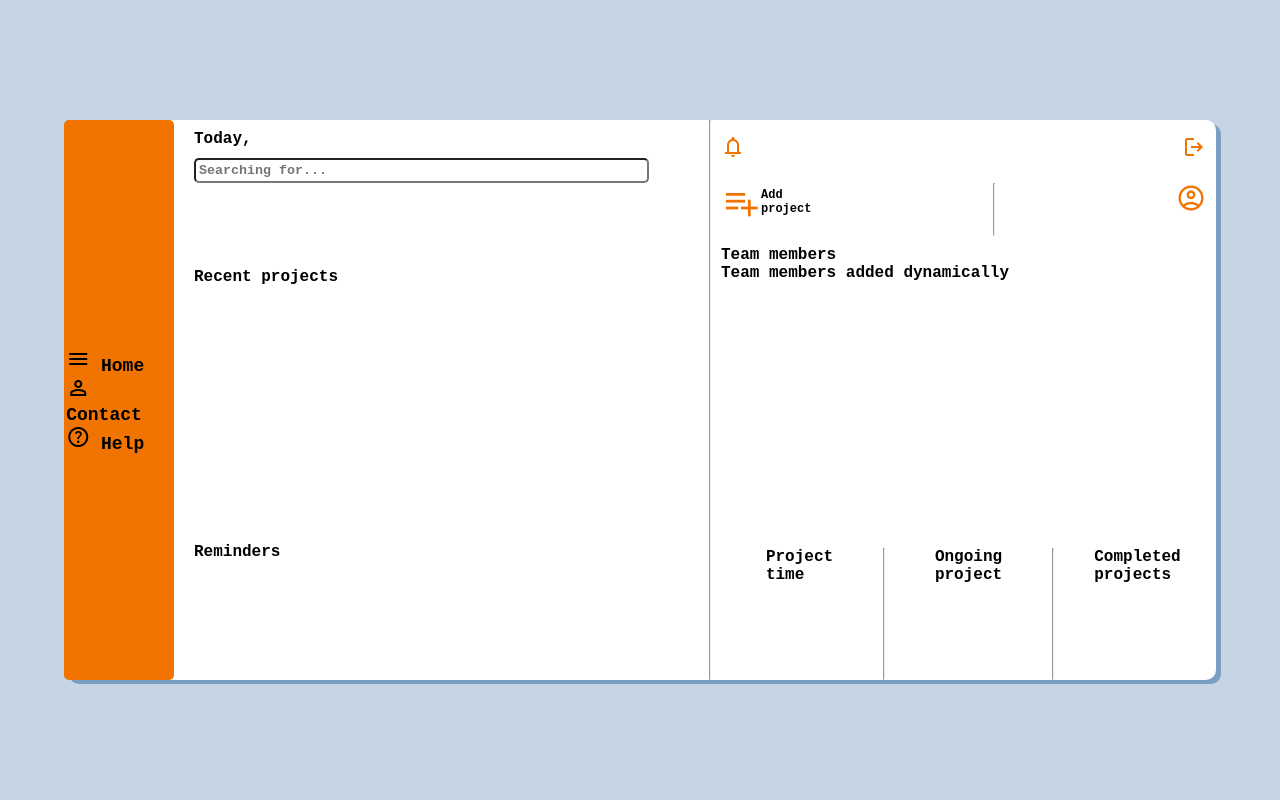
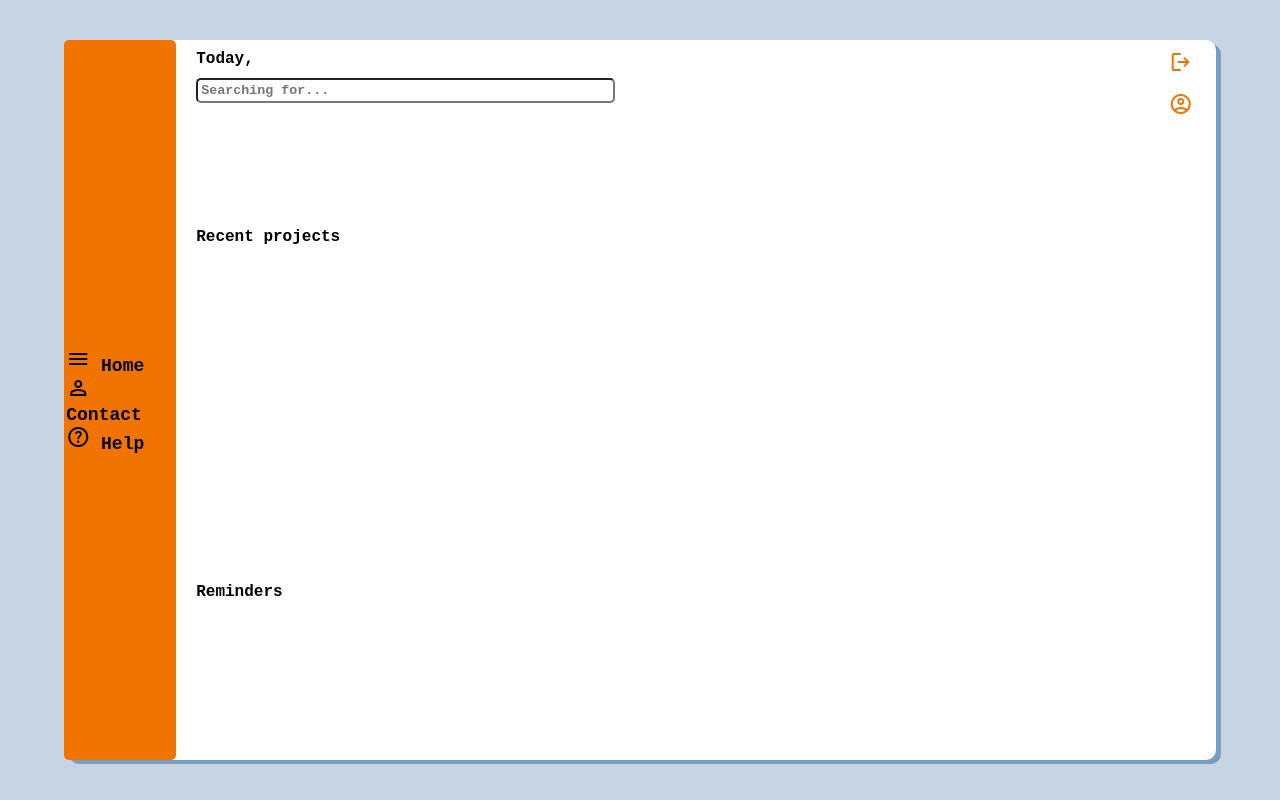
Before and after one commit to Dev0071/bobcodes, a plain HTML site: page Frontend/index.html in a window 1280 px wide. Drawn offline with nearby package versions, Linux system fonts and the light colour scheme.

Commit message:
User & Admin Dynamic

```diff
--- a/Frontend/index.html
+++ b/Frontend/index.html
@@ -24,9 +24,15 @@
             </ul>
         </nav>
         <section class="user">
-            <div class="user-nav">
-                <p>Today,<span id="date-time"></span></p>
-                <input type="text" placeholder="Searching for..." style="width: 90%; border-radius: 5px; padding: 3px; margin-top: 10px;">
+            <div class="user-nav" >
+                <div class="today" style="width: 45%; justify-content: flex-start;">
+                    <p>Today,<span id="date-time"></span></p>
+                    <input type="text" placeholder="Searching for..." style="width: 90%; border-radius: 5px; padding: 3px; margin-top: 10px;">
+                </div>
+                <div class="logouticon">
+                    <span id="out-icon" class="material-symbols-outlined">logout</span><br>
+                    <span id="acc-icon"  class="material-symbols-outlined">account_circle</span>
+                </div>
             </div>
             <div class="recent-projects">
                 <p>Recent projects</p>
@@ -35,8 +41,7 @@
                 <p>Reminders</p>
             </div>
         </section>
-        <hr>
-        <section class="admin">
+        <!-- <section class="admin">
             <div class="log-out">
                 <span id="not-icon" class="material-symbols-outlined">notifications</span>
                 <span id="out-icon" class="material-symbols-outlined">logout</span>
@@ -56,11 +61,11 @@
                 Team members added dynamically
             </div>
             <div class="tasks">
-                <div class="project-time"><p>Project <br> time</p></div><hr>
-                <div class="ongoing-prject"><p>Ongoing <br> project</p></div><hr>
+                <div class="project-time"><p>Assigned <br> projects</p></div><hr>
+                <div class="ongoing-prject"><p>Unassigned <br> projects</p></div><hr>
                 <div class="completed-projects"><p>Completed <br> projects</p></div>
             </div>
-        </section>
+        </section> -->
     </div>
 </body>
 </html>
--- a/Frontend/style.css
+++ b/Frontend/style.css
@@ -27,7 +27,7 @@ body{
     display: flex;
     background-color: rgb(255, 255, 255);
     width: 90%;
-    height: 70vh;
+    height: 90vh;
     margin: auto;
     border-radius: 10px;
     gap: 10px;
@@ -63,7 +63,7 @@ nav ul li:hover{
     "recentprojects recentprojects"
     "recentprojects recentprojects"
     "reminder reminder";
-    width: 45%;
+    width: 90%;
     gap: 10px;
     /* background-color: aqua; */
     padding: 10px;
@@ -71,6 +71,8 @@ nav ul li:hover{
 .user-nav{
     /* background-color: blue; */
     grid-area: usernav;
+    display: flex;
+    justify-content: space-between;
 }
 .recent-projects{
     /* background-color: chartreuse; */
@@ -124,22 +126,25 @@ form input{
     text-align: center;
     justify-content: space-evenly;
 }
-.recent-projects:hover, .reminder:hover, .user-nav:hover{
+.recent-projects:hover, .reminder:hover, .today:hover{
     background-color: var(--orange2);
     color: var(--blue);
-    margin: 0 5px;
-    padding: 2px;
     border-radius: 5px;
-    font-size: 22px;
+    font-size: 25px;
     height: 100%;
     width: 100%;
+}
+.logouticon span{
+    display:flex;
+    width: 45%;
+    justify-content: flex-end;
 }
 .admin{
     /* background-color: chartreuse; */
     display: flex;
     flex-direction: column;
     height: 100;
-    width: 45%;
+    width: 90%;
     gap: 10px;
 }
 .log-out{
@@ -201,7 +206,7 @@ form input{
     font-size: 12px;
     padding-top: 5px;
 }
-.team:hover, .log-out:hover, .admin-nav:hover, .project-time:hover, .ongoing-prject:hover, .completed-projects:hover{
+.team:hover, .project-time:hover, .ongoing-prject:hover, .completed-projects:hover{
     background-color: var(--grey);
     border-radius: 5px;
     margin: 5px 5px 5px;
```
